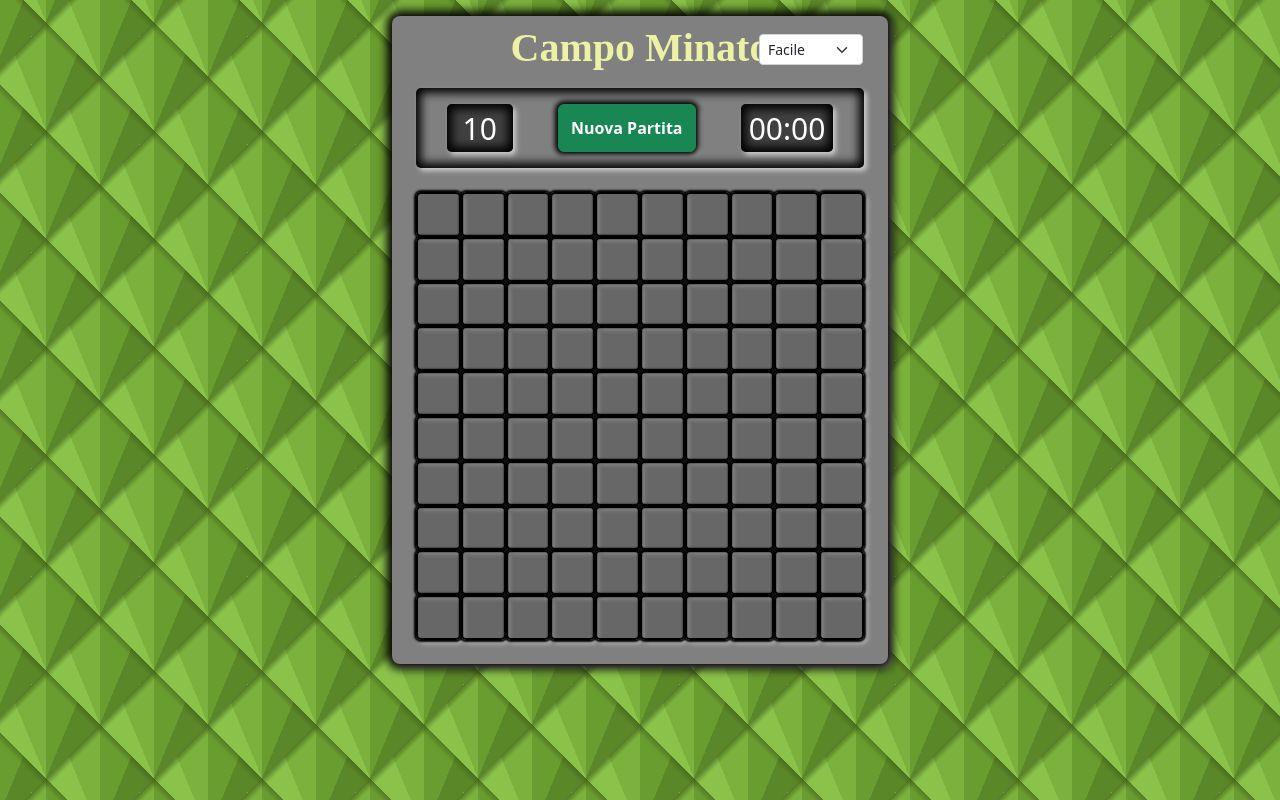
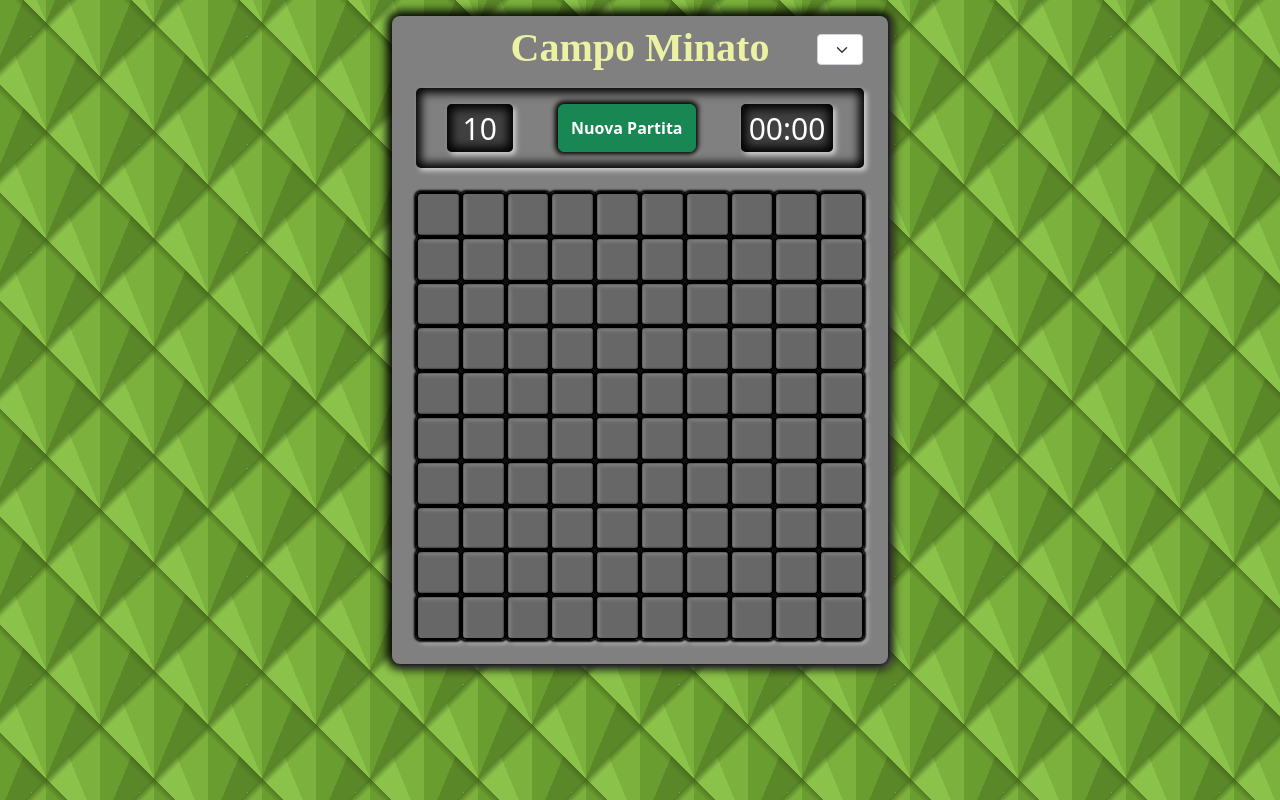
Before and after one commit to RiccardoBernardi1/campo-minato-1, a Vue app: page / in a window 1280 px wide. Built offline with nearby package versions, Linux system fonts and the light colour scheme; a web font is replaced by a local one.

Commit message:
Fixa responsive select

```diff
--- a/src/components/PlaySpace.vue
+++ b/src/components/PlaySpace.vue
@@ -234,6 +234,9 @@ export default {
       max-width: 1.3125rem;
       top: 0.625rem;
     }
+    @media screen and (min-width: 62rem) and (max-width: 93.75rem) {
+      max-width: 1.3125rem;
+    }
   }
 }
 </style>
```
